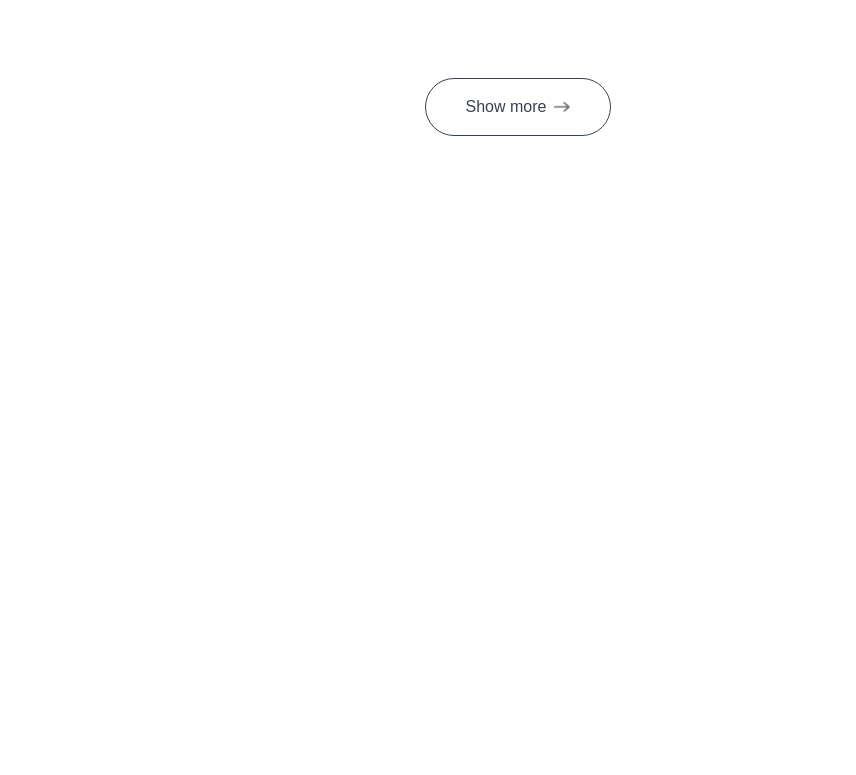
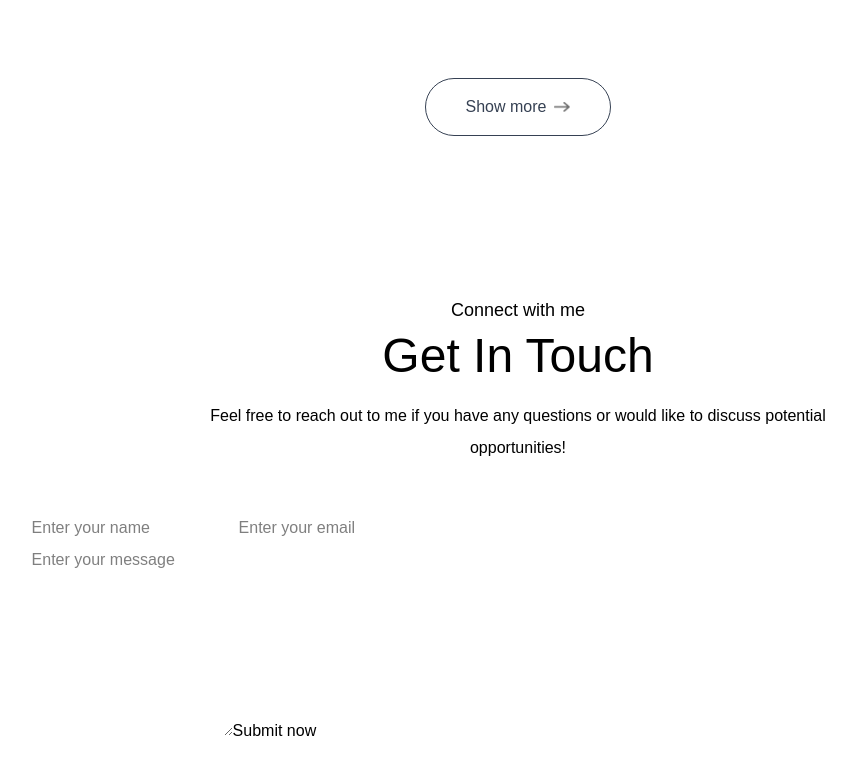
Before and after one commit to sujal2694/Portfolio-sujal, a Next.js app in the folder portfolio/: page / in a window 1280 px wide. Shown: the part 2909-3684 px from the top of the page, without its empty margins (122-978 px from the left). Before the commit the page ends 3165 px from the top, so only its background shows below. Built offline with nearby package versions, Linux system fonts and the light colour scheme; a web font is replaced by a local one.

Commit message:
feat: add Contact component and integrate it into the Home page

```diff
--- a/portfolio/app/page.js
+++ b/portfolio/app/page.js
@@ -1,5 +1,6 @@
 "use client";
 import About from "@/components/About";
+import Contact from "@/components/Contact";
 import Header from "@/components/Header";
 import Navbar from "@/components/Navbar";
 import Services from "@/components/Services";
@@ -13,6 +14,7 @@
       <About />
       <Services />
       <Work />
+      <Contact />
     </>
   );
 }
--- /dev/null
+++ b/portfolio/components/Contact.jsx
@@ -0,0 +1,24 @@
+import React from 'react'
+
+const Contact = () => {
+    return (
+        <div className='w-full px-[12%] py-10 scroll-mt-20 bg-[url("/footer-bg-color.png")] bg-no-repeat bg-[length:90%_auto] ' id='contact'>
+            <h4 className='text-center mb-2 text-lg font-ovo'>Connect with me</h4>
+            <h2 className='text-center text-5xl font-ovo'>Get In Touch</h2>
+
+            <p className='text-center max-w-2xl mx-auto mt-5 mb-12 font-ovo'>Feel free to reach out to me if you have any questions or would like to discuss potential opportunities!</p>
+
+            <form>
+                <div>
+                    <input type="text" placeholder='Enter your name' required />
+                    <input type="email" placeholder='Enter your email' required />
+                </div>
+                <textarea rows={6} placeholder='Enter your message' required></textarea>
+
+                <button type='submit'>Submit now</button>
+            </form>
+        </div>
+    )
+}
+
+export default Contact
```
